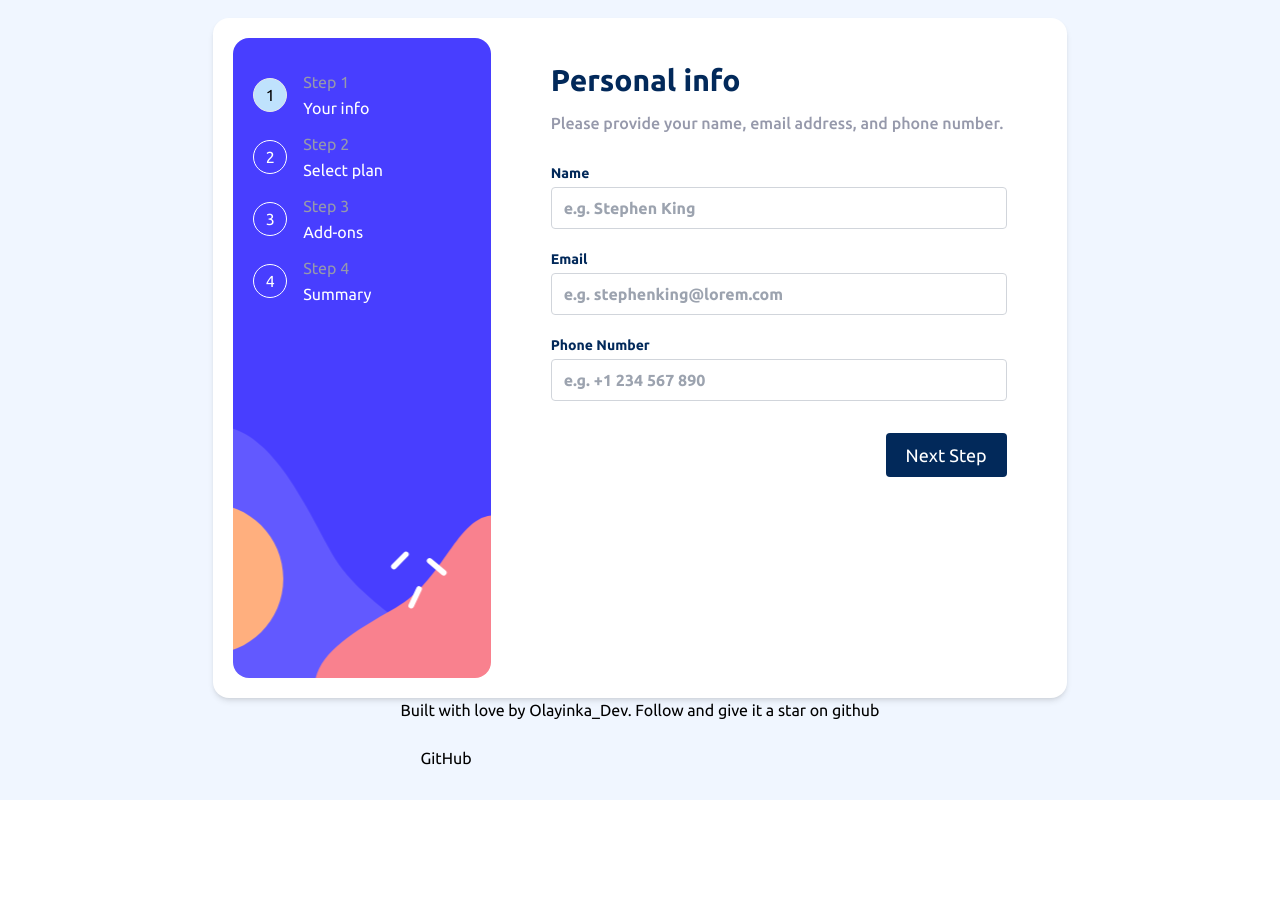
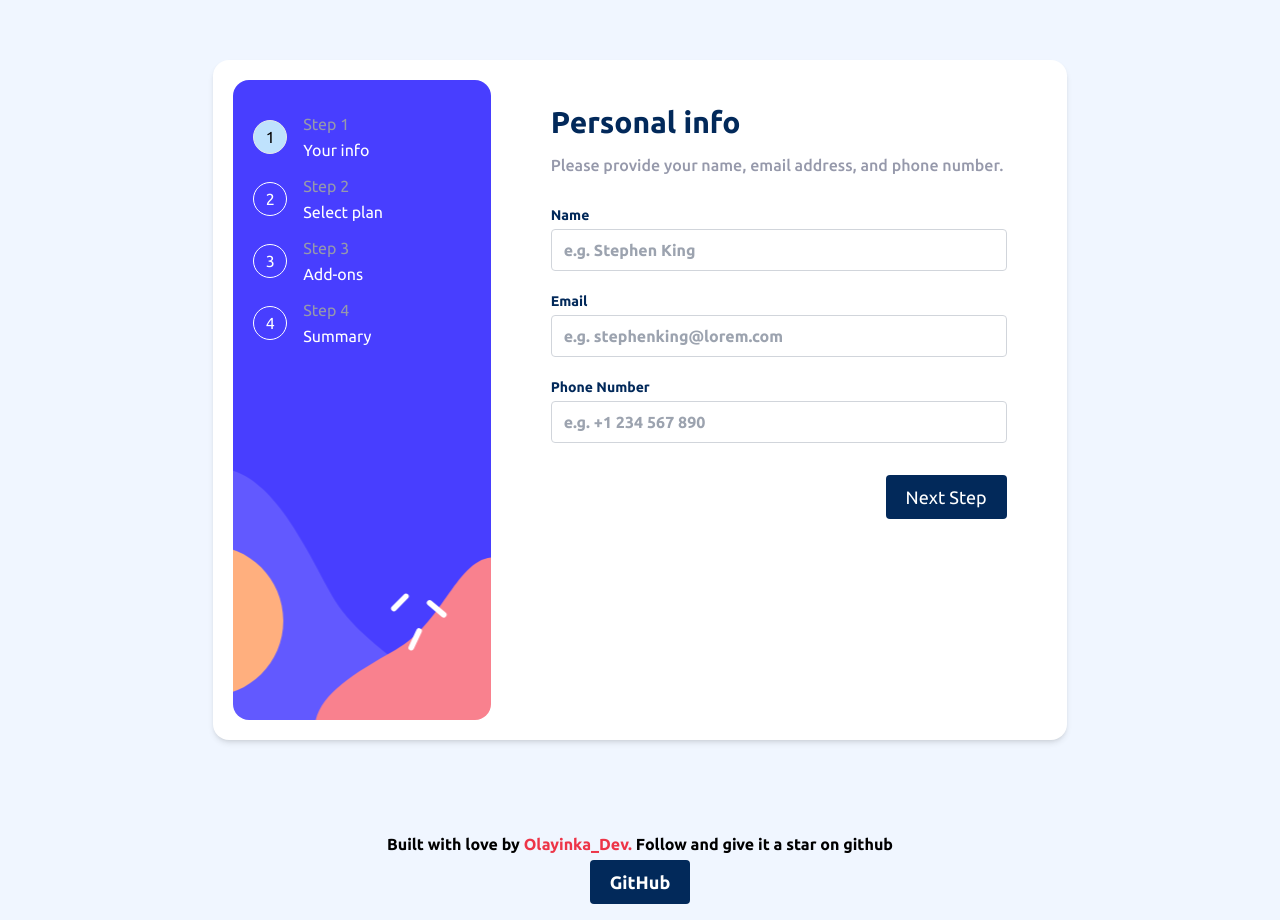
Before and after one commit to olayinka06-dev/multi-step-form-main, a Next.js app: page / in a window 1280 px wide. Before the commit the page ends 800 px from the top, so only its background shows below. Built offline with nearby package versions, Linux system fonts and the light colour scheme.

Commit message:
making some Adjustment

```diff
--- a/src/app/globals.css
+++ b/src/app/globals.css
@@ -17,8 +17,11 @@
 }
 body{
   font-family: 'Ubuntu', sans-serif;
+  background-color: hsl(217,100%,97%);
 }
-
+.footer{
+  font-family: 'Ubuntu', sans-serif;
+}
 .card{
   display: flex;
   animation: card_slider 1s ease-in-out;
--- a/src/app/layout.js
+++ b/src/app/layout.js
@@ -17,7 +17,12 @@ export default function RootLayout({ children }) {
       </Head>
       <body
       className="body"
-      >{children}</body>
+      >{children}
+        <div className="flex footer font-[600] py-4 flex-col gap-1 mt-4 items-center justify-center bg-[hsl(217,100%,97%)]">
+        <span>Built with love by <span className="text-[hsl(354,84%,57%)]">Olayinka_Dev.</span> Follow and give it a star on github</span>
+        <a className="inline-flex text-white bg-[hsl(213,96%,18%)] border-0 py-2 px-5 focus:outline-none hover:opacity-[90%] rounded text-lg" href="">GitHub</a>
+      </div>
+      </body>
     </html>
   );
 }
--- a/src/app/page.jsx
+++ b/src/app/page.jsx
@@ -163,10 +163,6 @@ export default function Home() {
           </div>
         </div>
       </div>
-      <div class="flex flex-col gap-3">
-        <span>Built with love by <span>Olayinka_Dev.</span> Follow and give it a star on github</span>
-        <a className="py-3 px-5 bg" href="">GitHub</a>
-      </div>
     </div>
   );
 }
```
